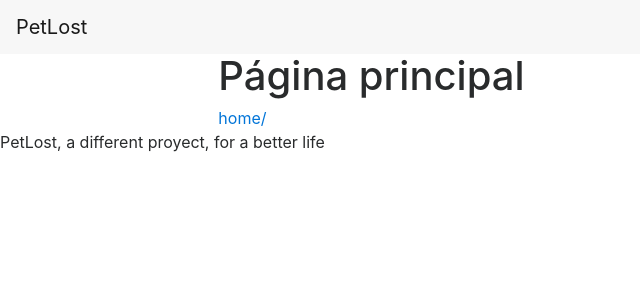
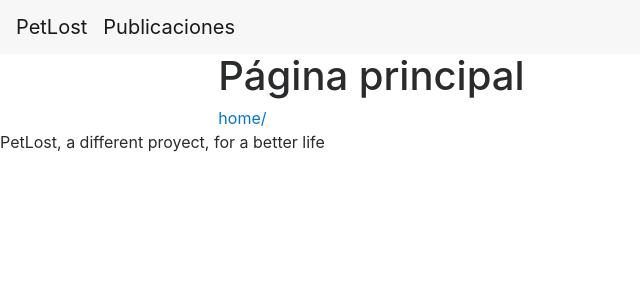
Before and after one commit to isGroba/petLost, a Django app: page /webapp/home/ in a window 1280 px wide. Shown: the top 300 px of the page, without its empty margins (0-640 px from the left). Run offline with Django 3.2, Linux system fonts and the light colour scheme; some libraries are stand-ins or nearby versions.

Commit message:
publicaciones menu

```diff
--- a/webapp/templates/webapp/__initial.html
+++ b/webapp/templates/webapp/__initial.html
@@ -11,6 +11,7 @@
   <header>
     <nav class="navbar navbar-toggleable-md navbar-light bg-faded">
       <a class="navbar-brand" href="{% url 'home' %}">PetLost</a>
+      <a class="navbar-brand" href="{% url 'publication-list' %}">Publicaciones</a>
       <div class="collapse navbar-collapse">
         <div class="navbar-nav">
         </div>
```
